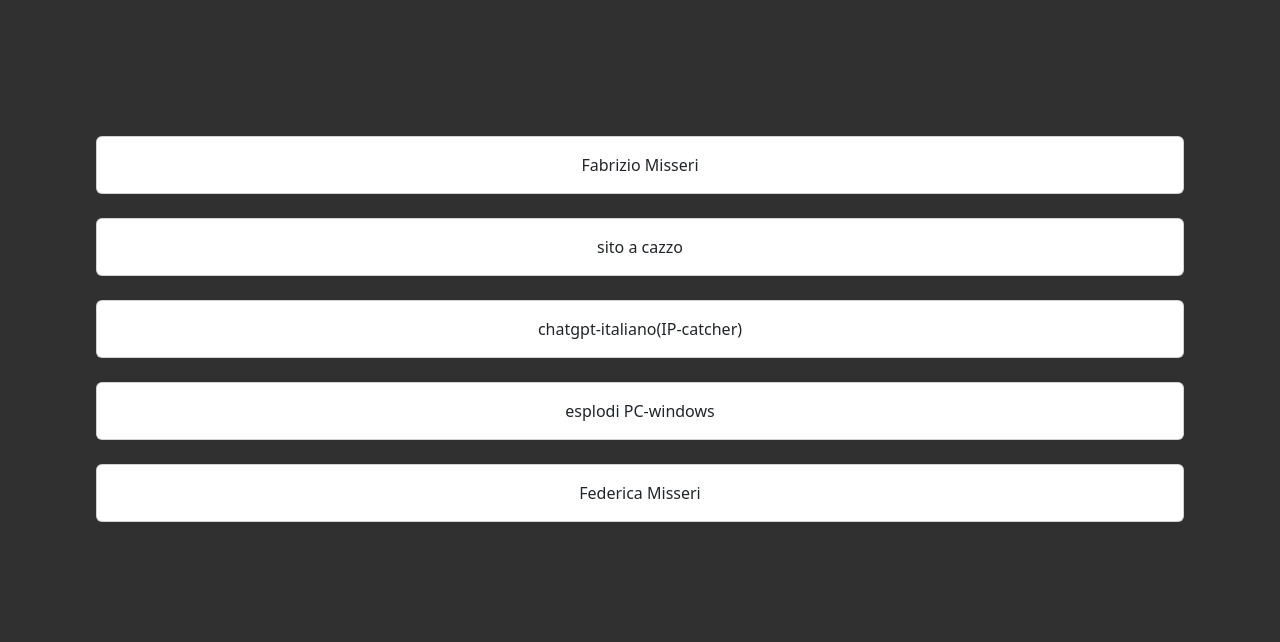
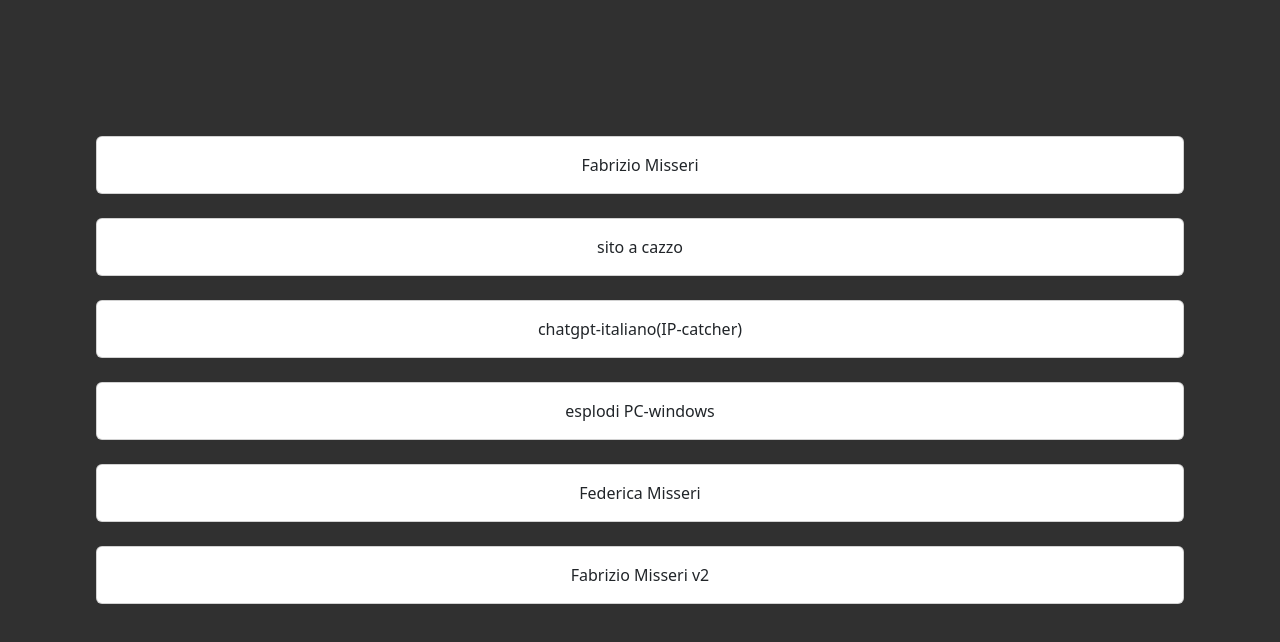
Before and after one commit to FabrizioMisseri/allMyLinks, a Vue app: page / in a window 1280 px wide. Shown: the top 642 px of the page. Built offline with nearby package versions, Linux system fonts and the light colour scheme.

Commit message:
add link: Fabrizio misseri v2

```diff
--- a/store.js
+++ b/store.js
@@ -23,6 +23,10 @@ export const store = reactive({
             name: "Federica Misseri",
             link: "https://federica-misseri.netlify.app/",
         },
+        {
+            name: "Fabrizio Misseri v2",
+            link: "https://fabrizio-misseri.netlify.app/",
+        },
     ],
 
 });
```
